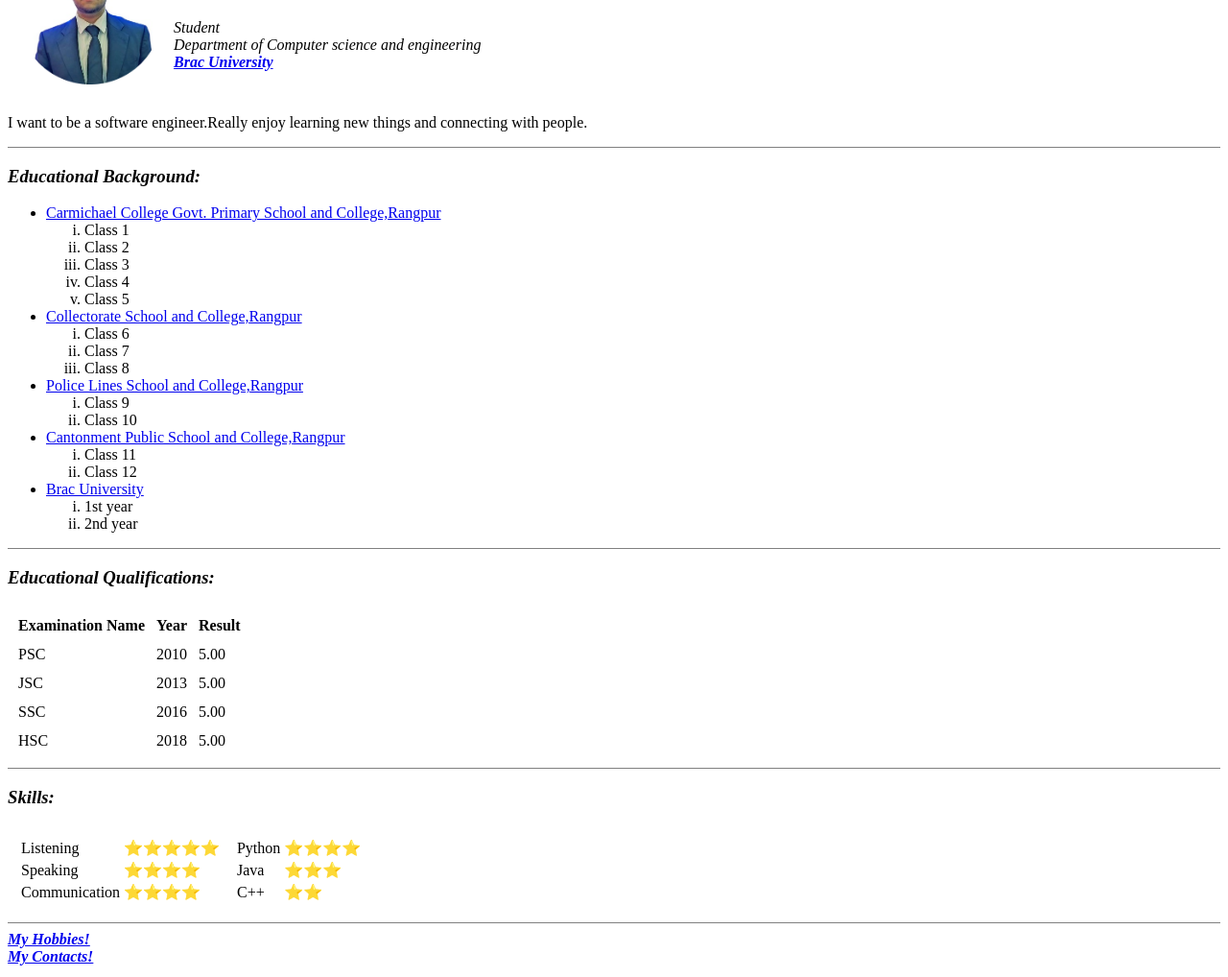
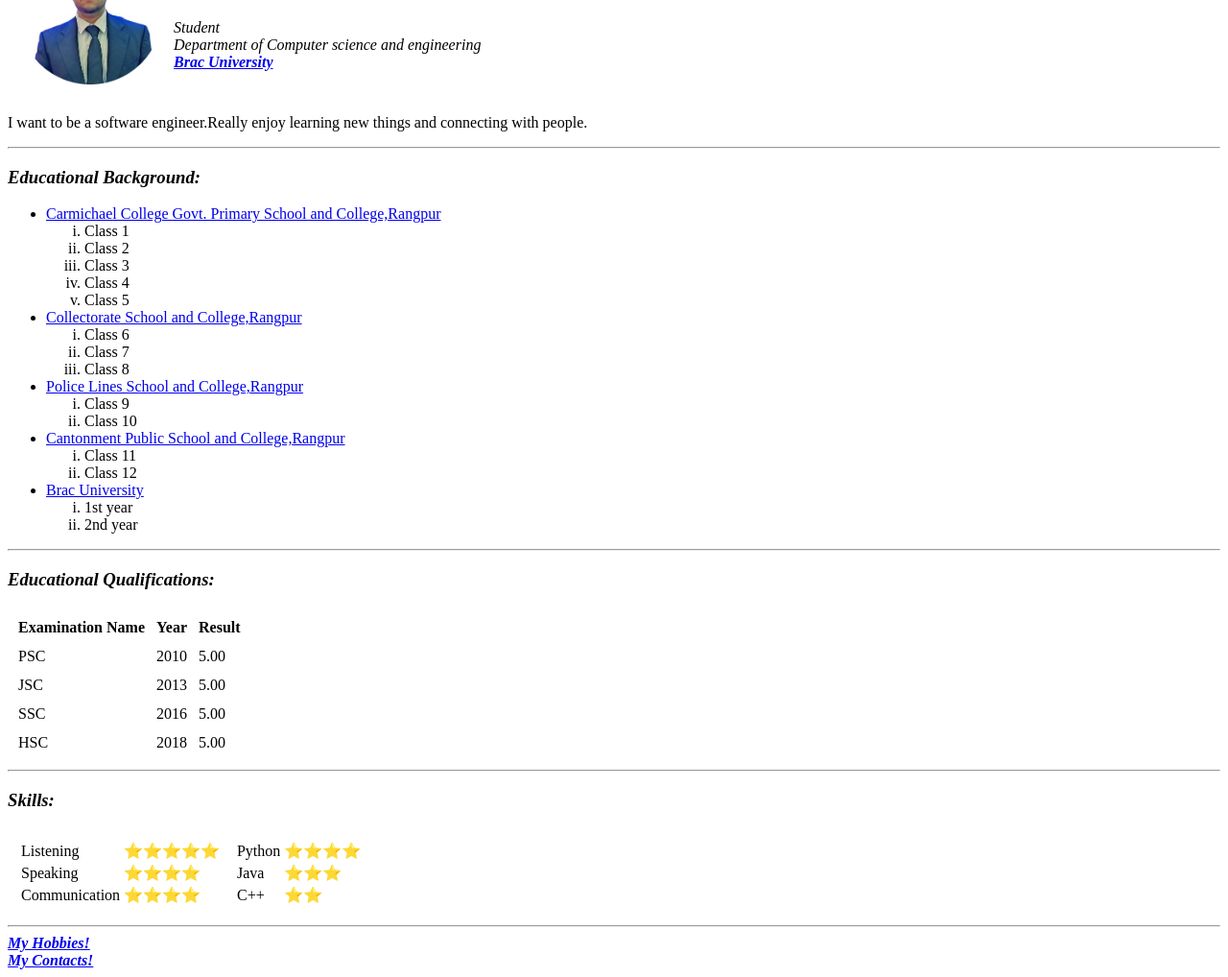
Before and after one commit to NihadAdnan/cv, a plain HTML site: page index.html in a window 1280 px wide. Shown: the part 81-1099 px from the top of the page at 96% size. Drawn offline with Linux system fonts and the light colour scheme.

Commit message:
added files

```diff
--- a/index.html
+++ b/index.html
@@ -4,6 +4,7 @@
 <head>
   <meta charset="utf-8">
   <title>Nihad's World!</title>
+<link rel="stylesheet" href="css/styles.css">
 </head>
 
 <body>
@@ -11,7 +12,7 @@
     <tr>
       <td><img src="Nihad.png" alt="Nihad's profile picture!" width="150" height="150"></td>
       <td>
-        <h1>NIHAD ADNAN SHAH</h1>
+        <h1 id="nash">NIHAD ADNAN SHAH</h1>
         <p>
           <em>Student</em><br>
           <em>Department of Computer science and engineering</em><br>
@@ -21,7 +22,7 @@
     </tr>
   </table>
   <p>I want to be a software engineer.Really enjoy learning new things and connecting with people.</p>
-  <hr size="1" noshade>
+  <hr>
   <h3><em><strong>Educational Background:</strong></em></h3>
   <ul>
     <li><a href="https://www.facebook.com/Carmichael-College-Govt-Primary-School-Rangpur-406404712889887/">Carmichael College Govt. Primary School and College,Rangpur</a>
@@ -59,7 +60,7 @@
       </ol>
     </li>
   </ul>
-  <hr size="1" noshade>
+  <hr>
   <h3><em><strong>Educational Qualifications:</strong></em></h3>
   <table cellspacing="10">
     <thead>
@@ -92,7 +93,7 @@
     </tbody>
     </thead>
   </table>
-  <hr size="1" noshade>
+  <hr>
   <h3><em><strong>Skills:</strong></em></h3>
   <table cellspacing="10">
     <tr>
@@ -130,7 +131,7 @@
       </td>
     </tr>
   </table>
-  <hr size="1" noshade>
+  <hr>
   <a href="hobbies.html"><em><strong>My Hobbies!</strong></em></a><br>
   <a href="contacts.html"><em><strong>My Contacts!</strong></em></a>
 </body>
```
